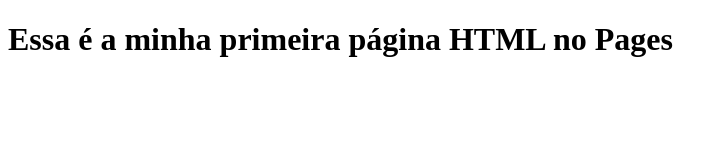
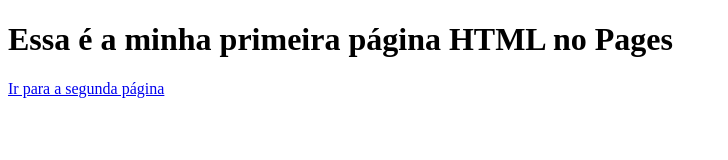
Before and after one commit to Thule18/Thule18.github.io, a plain HTML site: page index.html in a window 1280 px wide. Shown: the whole page, without its empty margins (0-728 px from the left). Drawn offline with Linux system fonts and the light colour scheme.

Commit message:
Update index.html

```diff
--- a/index.html
+++ b/index.html
@@ -6,5 +6,6 @@
 </head>
 <body>
     <h1>Essa é a minha primeira página HTML no Pages</h1>
+    <a href="segunda.html">Ir para a segunda página</>
 </body>
 </html>
```
